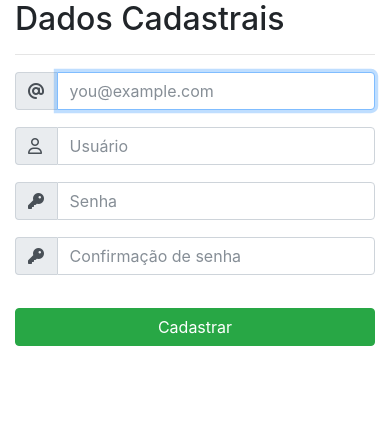
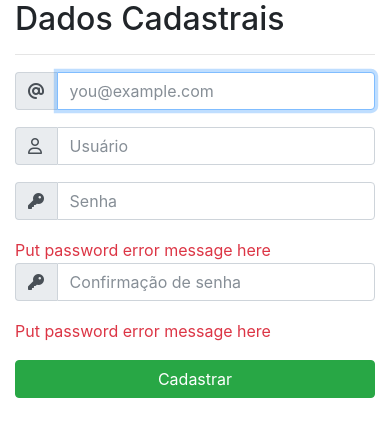
Before and after one commit to BrunohSL/controleEstoque, a PHP site: page /cadastro.php in a window 390 px wide. Shown: the part 101-538 px from the top of the page. Run offline with PHP 8.4, Linux system fonts and the light colour scheme; some libraries are stand-ins or nearby versions.

Commit message:
Infinitas alterações pra fazer a caralha da validação da senha

```diff
--- a/cadastro.php
+++ b/cadastro.php
@@ -105,13 +105,13 @@
                         </div>
                     </div>
                 </div>
-                <!-- <div class="col-md-3">
+                <div class="col-md-3">
                     <div class="form-control-feedback">
                         <span class="text-danger align-middle">
                             Put password error message here
                         </span>
                     </div>
-                </div> -->
+                </div>
             </div>
 
             <div class="row">
@@ -123,29 +123,30 @@
                             <div class="input-group-addon" style="width: 2.6rem">
                                 <i class="fa fa-key"></i>
                             </div>
-                            <input type="password" name="confirmaSenha" class="form-control" id="confirmaSenha" placeholder="Confirmação de senha" required>
+                            <input type="password" name="confirmaSenha" class="form-control" id="confirmaSenha" placeholder="Confirmação de senha">
                         </div>
                     </div>
                 </div>
-                <!-- <div class="col-md-3">
+                <div class="col-md-3">
                     <div class="form-control-feedback">
                         <span class="text-danger align-middle">
                             Put password error message here
                         </span>
                     </div>
-                </div> -->
+                </div>
             </div>
 
             <div class="row" style="padding-top: 1rem">
                 <div class="col-md-3"></div>
                 <div class="col-md-6">
-                    <button type="submit" class="btn btn-success" style="width: 100%;">
+                    <button type="submit" class="btn btn-success" id="btnCadastro" style="width: 100%;">
                         Cadastrar</button>
                 </div>
             </div>
         </form>
     </div>
 
+    <script src="js/validacao.js"></script>
     <script src="js/cadastro.js"></script>
 
 </body>
--- a/js/cadastro.js
+++ b/js/cadastro.js
@@ -51,6 +51,9 @@ jQuery(document).ready(function($){
         })
     }
 
+    // var senha = $('senha').val;
+    // var confirmaSenha = $('confirmaSenha').val;
+
     $("form").submit(function(e) {
 
         //para a função do submit, fica na página e segue com o código
--- /dev/null
+++ b/js/validacao.js
@@ -0,0 +1,37 @@
+// Criar um if para verificar se a senha é igual a confirmação de senha.
+// Se for diferente retornar false e inserir essa função no botão.a
+
+// Se a validação passar não retornar nada e o programa seguirá com o cadastro no banco
+
+// function validaSenha(){
+    $('#btnCadastro').click( function() {
+
+        var senha = document.getElementById('senha').value;
+        var confirmaSenha = document.getElementById('confirmaSenha').value;
+
+        console.log(senha);
+        console.log(confirmaSenha);
+
+        if(senha != confirmaSenha){
+            console.log('Entrou na merda do if');
+            swal('Oops...','Digite a mesma senha nos dois campos!','error');
+            return false;
+            // $("form").submit(function(e) {
+            //     //para a função do submit, fica na página e segue com o código
+            //     e.preventDefault();
+            // });
+        }
+    });
+
+    // if((document.getElementById('senha').value == null) || (document.getElementById('confirmaSenha').value == null)){
+        // if(document.getElementById('senha').value != document.getElementById('confirmaSenha').value){
+        //     swal('Oops...','Digite a mesma senha nos dois campos!','error');
+        //     $("form").submit(function(e) {
+        //         //para a função do submit, fica na página e segue com o código
+        //         e.preventDefault();
+        //     });
+        // }
+    // }
+
+
+// }
--- a/references.php
+++ b/references.php
@@ -2,7 +2,7 @@
 <link rel="stylesheet" href="https://maxcdn.bootstrapcdn.com/font-awesome/4.6.1/css/font-awesome.min.css">
 <!-- <script src="https://code.jquery.com/jquery-3.2.1.min.js"></script>  Referência para o jQuery 3-->
 <script src="https://code.jquery.com/jquery-2.2.4.min.js"></script>
-<script src="https://cdnjs.cloudflare.com/ajax/libs/jquery-validate/1.17.0/jquery.validate.min.js"></script>
+<!-- <script src="https://cdnjs.cloudflare.com/ajax/libs/jquery-validate/1.17.0/jquery.validate.min.js"></script> -->
 <script src="https://cdnjs.cloudflare.com/ajax/libs/popper.js/1.12.3/umd/popper.min.js" integrity="sha384-vFJXuSJphROIrBnz7yo7oB41mKfc8JzQZiCq4NCceLEaO4IHwicKwpJf9c9IpFgh" crossorigin="anonymous"></script>
 <script src="https://cdnjs.cloudflare.com/ajax/libs/limonte-sweetalert2/6.10.3/sweetalert2.all.min.js"></script>
 <script src="https://cdnjs.cloudflare.com/ajax/libs/core-js/2.4.1/core.js"></script>
```
